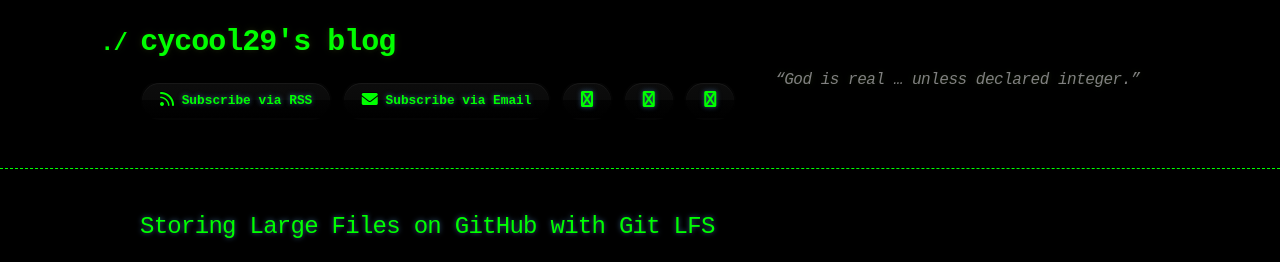
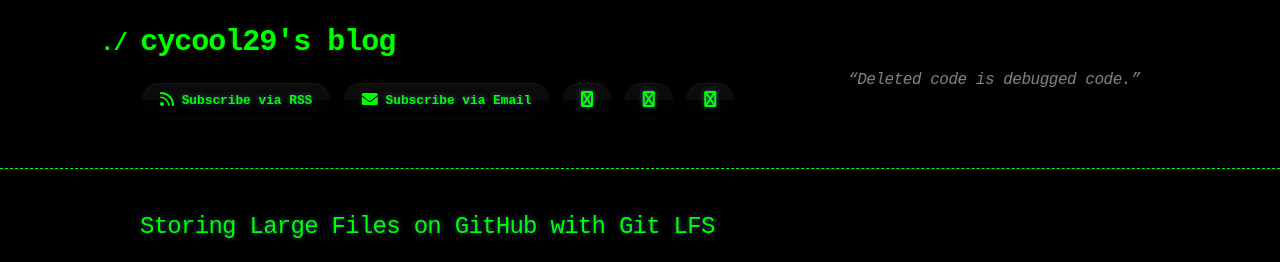
Before and after one commit to cycool29/cycool29.github.io, a Jekyll site: the page built from index.md, in a window 1280 px wide and 900 px high. Shown: the top 262 px of the window. Built offline with Jekyll 4.4.1, drawn with Linux system fonts in a browser that asks for light colours; a style sheet for code colours, icons or effects is not loaded.

Commit message:
Update quotes

```diff
--- a/_config.yml
+++ b/_config.yml
@@ -1,5 +1,5 @@
 title: cycool29's blog
-description: "“God is real … unless declared integer.” "
+description: "“Deleted code is debugged code.” "
 bio: A high school student. Intermediate in Python, Git, Bash. Learning JavaScript. He/Him. "
 author: cycool29
 url: https://cycool29.github.io
```
